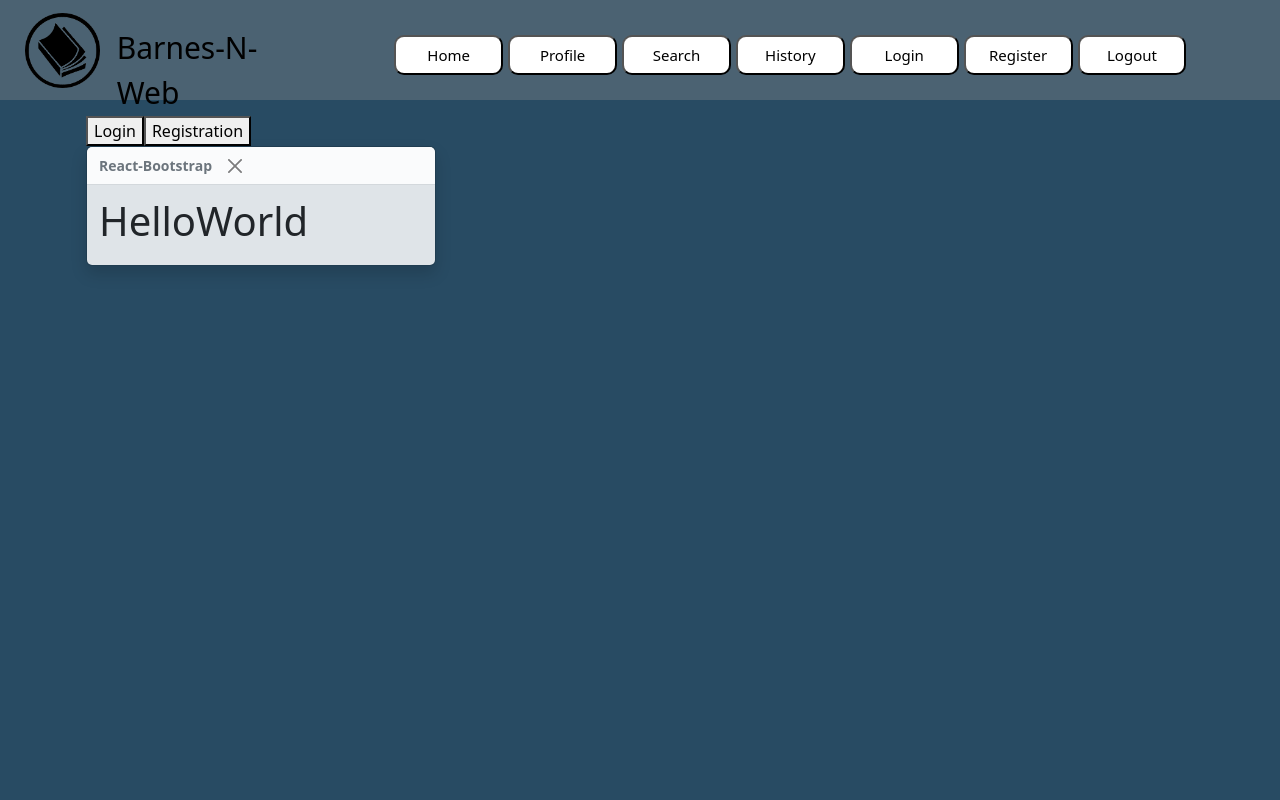
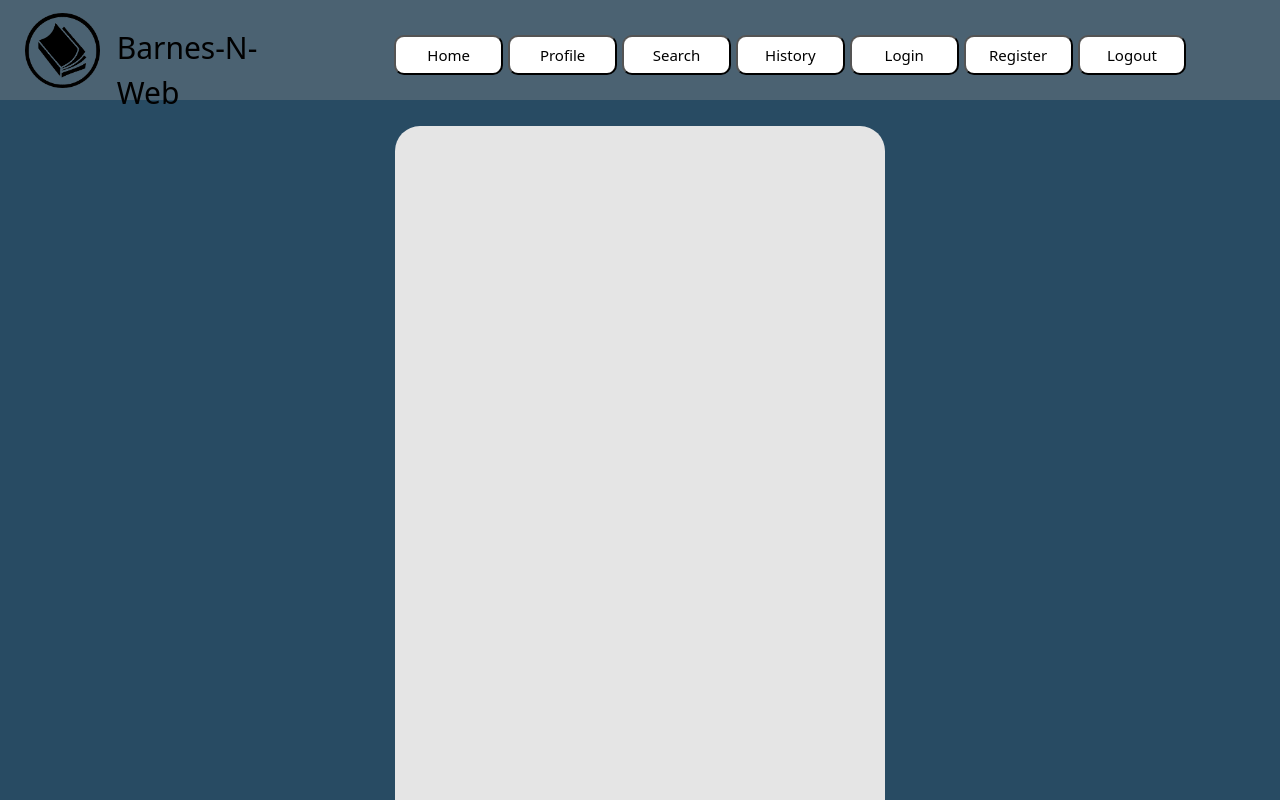
Before and after one commit to rigrergl/barnes-n-web, a Next.js app in the folder barnes-n-web/: page / in a window 1280 px wide. Shown: the top 800 px of the page. Built offline with nearby package versions, Linux system fonts and the light colour scheme.

Commit message:
Index Box
Added a box for the index page, we can just fill this box in

```diff
--- a/barnes-n-web/pages/index.tsx
+++ b/barnes-n-web/pages/index.tsx
@@ -4,19 +4,21 @@ import Container from "react-bootstrap/Container";
 import React from 'react';
 import TempPages from "./components/TempPages";
 import Header from "./components/Header";
+import Row from "react-bootstrap/Row";
+import Col from "react-bootstrap/Col";
 
 const Home: NextPage = () => {
   return (
-    <div>
+    <div className="page">
+      {/* Header Component */}
       <Header />
-      <Container className="p-3">
 
-        <TempPages />
-        <ExampleComponent>
-          <h1>HelloWorld</h1>
-        </ExampleComponent>
+      <Container fluid="sm" className="registrationBox2">
+
+
       </Container>
     </div>
+
   );
 };
 
```
